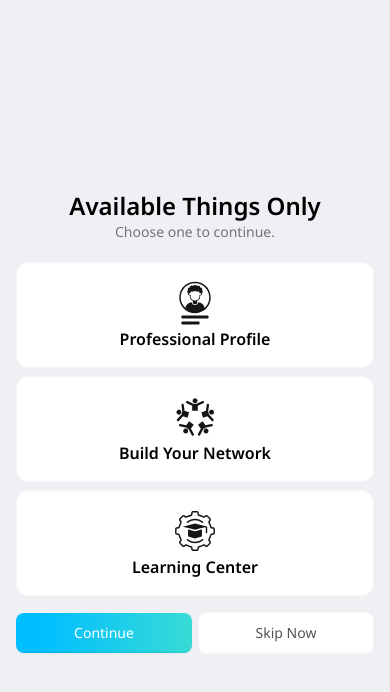
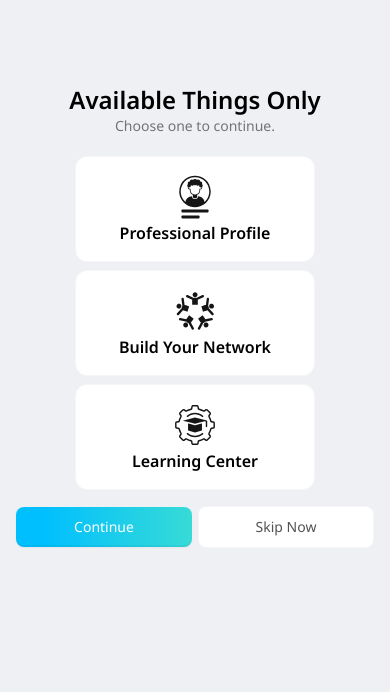
Before and after one commit to xpartex-fatin/xpartex-frontend, a Next.js app: page /auth/select-path in a window 390 px wide. Shown: the top 692 px of the page. Built offline with nearby package versions, Linux system fonts and the light colour scheme.

Commit message:
select path

```diff
--- a/app/auth/select-path/page.tsx
+++ b/app/auth/select-path/page.tsx
@@ -69,7 +69,7 @@ const SelectpathPage = () => {
   });
 
   return (
-    <div className="mx-auto flex flex-col w-full items-center min-h-screen lg:min-h-[80vh] justify-center px-4">
+    <div className="mx-auto pb-20 lg:pb-0 flex flex-col w-full items-center mt-[10vh] lg:mt-0 lg:min-h-[80vh] justify-center px-4">
       <p className="text-2xl lg:text-4xl text-center font-semibold">
         Available Things Only
       </p>
@@ -81,7 +81,7 @@ const SelectpathPage = () => {
         <span> Choose one to continue.</span>
       </div>
 
-      <div className="flex flex-col lg:flex-row max-w-3xl mx-auto w-full items-center gap-2 lg:gap-4 mt-5 lg:mt-8">
+      <div className="flex flex-col md:flex-row max-w-3xl mx-auto w-full items-center gap-2 lg:gap-4 mt-5 lg:mt-8">
         {cards.map((card) => {
           const isSelected = selectedId === card.id;
           return (
@@ -91,7 +91,7 @@ const SelectpathPage = () => {
               onClick={() =>
                 setSelectedId((prev) => (prev === card.id ? null : card.id))
               }
-              className={`w-full cursor-pointer rounded-xl border px-4 py-4 lg:py-5 text-left transition-all duration-300 bg-white ${
+              className={`lg:w-full w-60 cursor-pointer rounded-xl border px-4 py-4 lg:py-5 text-left transition-all duration-300 bg-white ${
                 isSelected
                   ? "border-[#00BFFF]"
                   : "border-neutral-100 hover:border-neutral-200"
@@ -101,7 +101,7 @@ const SelectpathPage = () => {
                 {card.icon && card.icon({ size: 48 })}
                 <div>
                   <p className=" sm:text-xl font-semibold">{card.title}</p>
-                  <p className="hidden sm:block text-sm text-neutral-500 mt-1">
+                  <p className="hidden md:block text-sm text-neutral-500 mt-1">
                     {card.description}
                   </p>
                 </div>
@@ -111,11 +111,11 @@ const SelectpathPage = () => {
         })}
       </div>
 
-      <div className="flex lg:flex-col items-center gap-1.5 lg:gap-2.5 w-full mt-0 lg:mt-8">
-        <div className="lg:px-4 w-full md:flex-1 md:max-w-38">
+      <div className="flex lg:flex-col items-center justify-center gap-1.5 lg:gap-2.5 w-full mt-0 lg:mt-8">
+        <div className="lg:px-4 w-full sm:flex-1 sm:max-w-38">
           {renderButton()}
         </div>
-        <div className="lg:px-4 w-full md:flex-1 md:max-w-38">
+        <div className="lg:px-4 w-full sm:flex-1 sm:max-w-38">
           <button
             onClick={() => router.push("/")}
             className="rounded-lg border text-sm lg:text-[16px] cursor-pointer text-neutral-600 border-neutral-100 bg-white mt-4 lg:mt-0  lg:font-semibold lg:py-3 py-2.5 transition-all duration-300 w-full"
```
